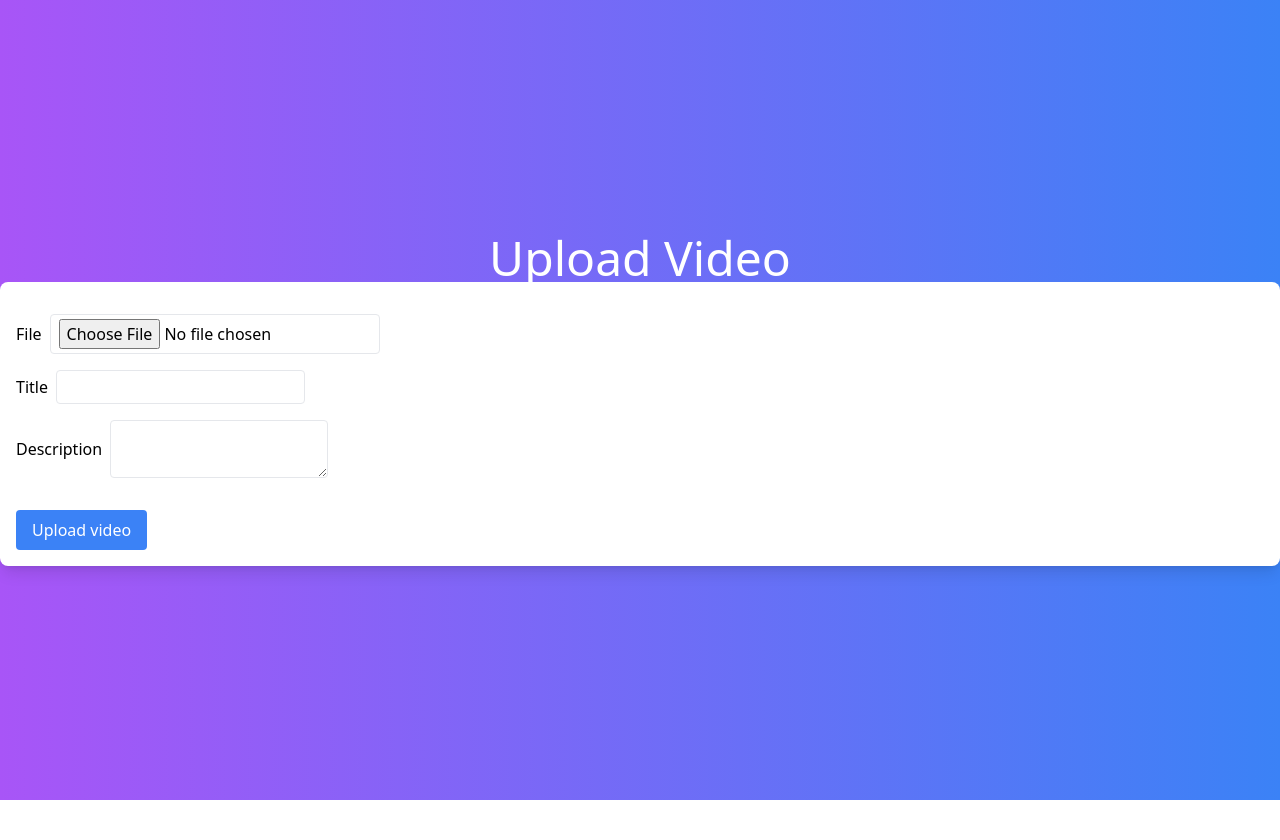
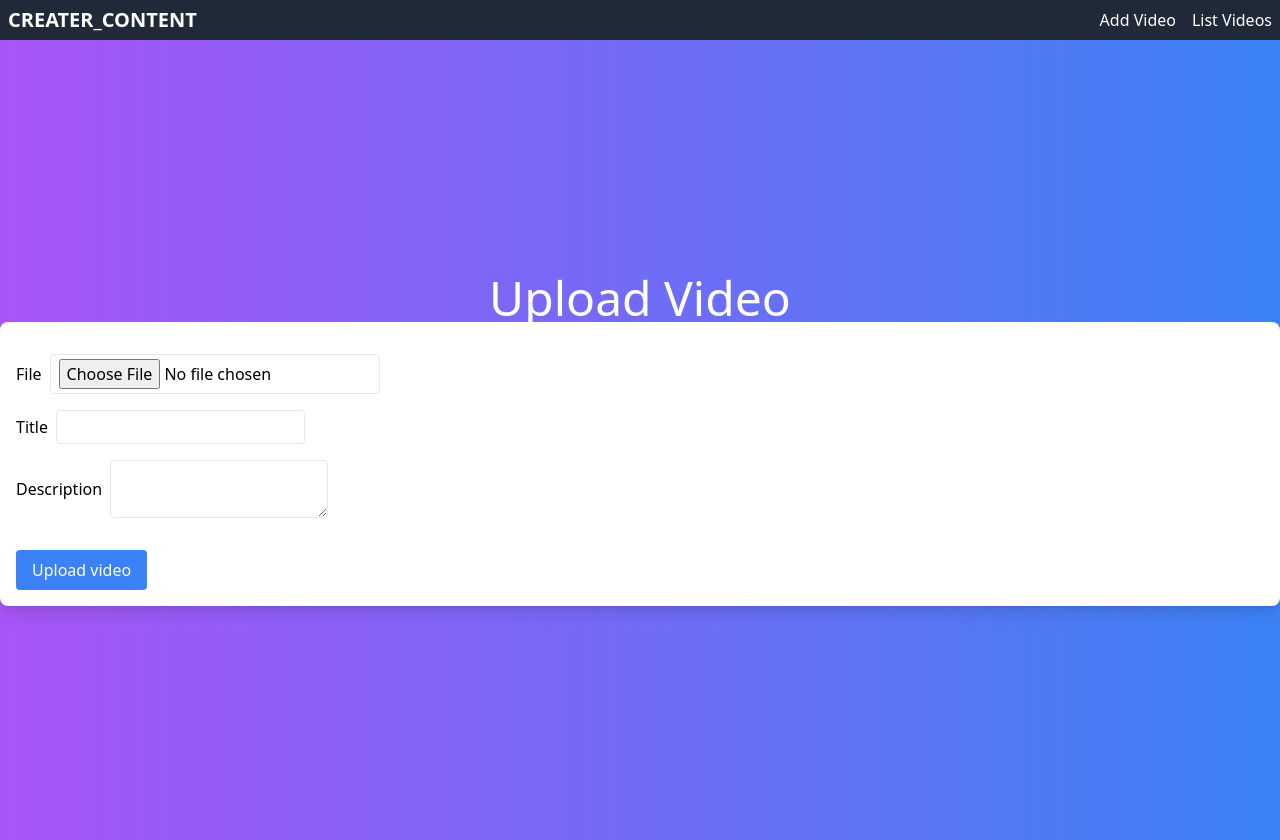
Before and after one commit to nandanVasistaBH29/creater_content, a Next.js app: page / in a window 1280 px wide. Before the commit the page ends 800 px from the top, so only its background shows below. Built offline with nearby package versions, Linux system fonts and the light colour scheme.

Commit message:
feat: Added NavBar to all the pages

```diff
--- /dev/null
+++ b/components/Navbar.jsx
@@ -0,0 +1,23 @@
+import Link from "next/link";
+
+const NavBar = () => {
+  return (
+    <nav className="bg-gray-800 py-4 h-10 flex justify-center items-center p-2">
+      <div className="container mx-auto flex justify-between items-center">
+        <div className="text-white text-xl font-bold">
+          <Link href="/">CREATER_CONTENT</Link>
+        </div>
+        <div className="space-x-4 flex">
+          <Link href="/videos/add-videos">
+            <div className="text-white hover:text-gray-300">Add Video</div>
+          </Link>
+          <Link href="/videos/list-videos">
+            <div className="text-white hover:text-gray-300">List Videos</div>
+          </Link>
+        </div>
+      </div>
+    </nav>
+  );
+};
+
+export default NavBar;
--- a/components/VideoPlayer.jsx
+++ b/components/VideoPlayer.jsx
@@ -46,7 +46,7 @@ function VideoPlayer({ video_id }) {
     }
   };
   return (
-    <div className="flex flex-col justify-center items-center h-screen bg-gradient-to-br from-orange-500 to-yellow-400">
+    <div className="flex flex-col justify-center items-center h-fit bg-gradient-to-br from-orange-500 to-yellow-400 p-4">
       {videoData ? (
         <div className="text-white text-center">
           <h2 className="text-4xl font-bold mb-4">{videoData.title}</h2>
--- a/pages/index.js
+++ b/pages/index.js
@@ -1,10 +1,12 @@
 import { Inter } from "next/font/google";
 import VideoUpload from "../components/VideoUpload";
+import NavBar from "../components/Navbar";
 const inter = Inter({ subsets: ["latin"] });
 
 export default function Home() {
   return (
     <main>
+      <NavBar />
       <VideoUpload />
     </main>
   );
--- a/pages/videos/[video_id].jsx
+++ b/pages/videos/[video_id].jsx
@@ -1,12 +1,13 @@
+import NavBar from "../../components/Navbar";
 import VideoPlayer from "../../components/VideoPlayer";
 import { useRouter } from "next/router";
 
 function VideoPage() {
   const router = useRouter();
   const { video_id } = router.query;
-  console.log(video_id);
   return (
     <>
+      <NavBar />
       <VideoPlayer video_id={video_id} />
     </>
   );
--- /dev/null
+++ b/pages/videos/add-video.jsx
@@ -0,0 +1,13 @@
+import NavBar from "../../components/Navbar";
+import VideoUpload from "../../components/VideoUpload";
+
+const addvideo = () => {
+  return (
+    <div>
+      <NavBar />
+      <VideoUpload />
+    </div>
+  );
+};
+
+export default addvideo;
--- a/pages/videos/list-videos.jsx
+++ b/pages/videos/list-videos.jsx
@@ -1,6 +1,7 @@
 import axios from "axios";
 import Link from "next/link";
 import { useEffect, useState, useMemo } from "react";
+import NavBar from "../../components/Navbar";
 
 const VideoList = () => {
   const [videos, setVideos] = useState([]);
@@ -30,6 +31,8 @@ const VideoList = () => {
     });
   }, [cachedVideos]);
   return (
+    <>
+      <NavBar />
       <div className="flex flex-wrap justify-center">
         {videos !== [] &&
           videos.map((video) => (
@@ -62,6 +65,7 @@ const VideoList = () => {
             </div>
           ))}
       </div>
+    </>
   );
 };
 
```
Lines whose indentation alone changed are shown as unchanged.
